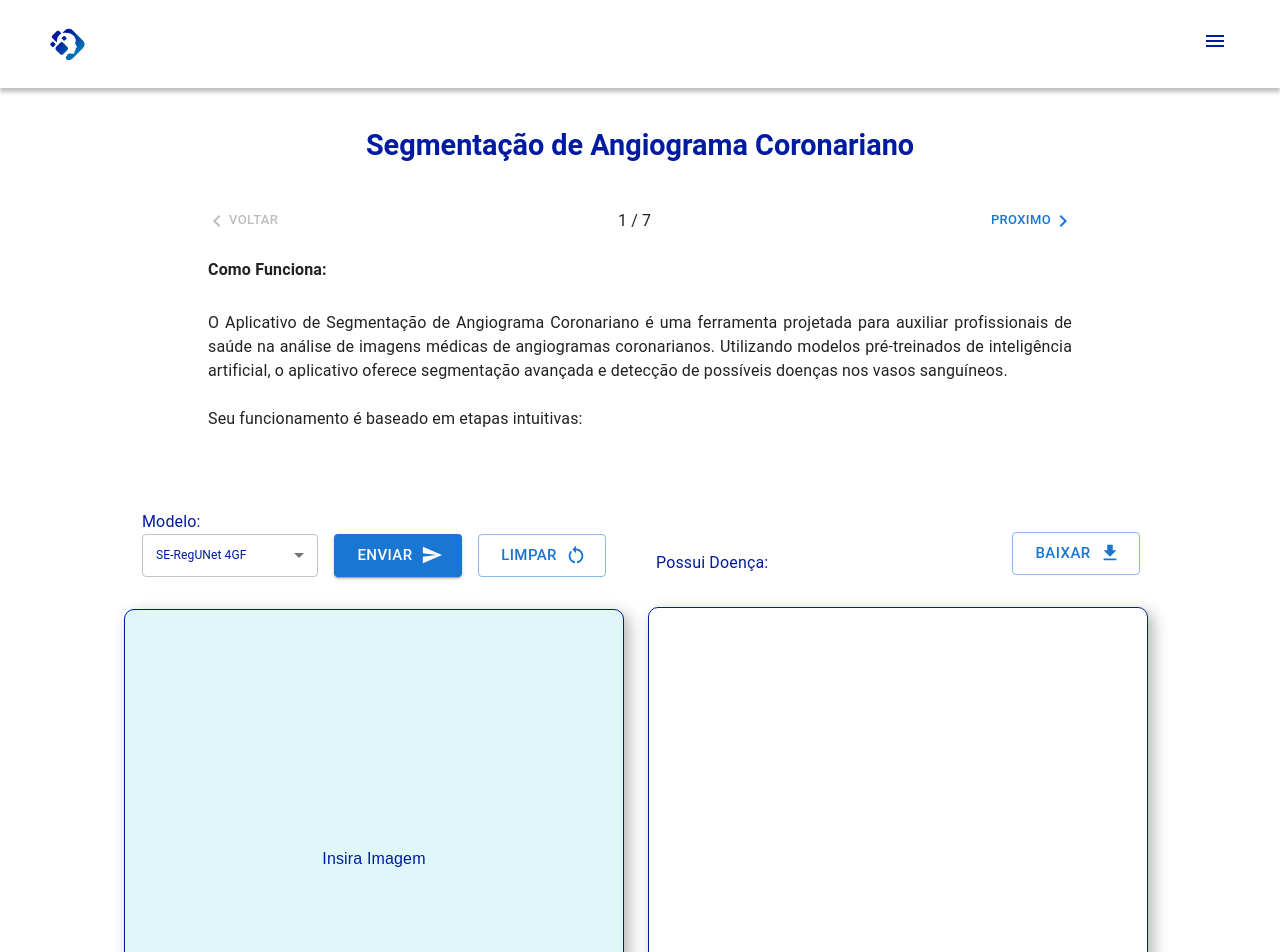
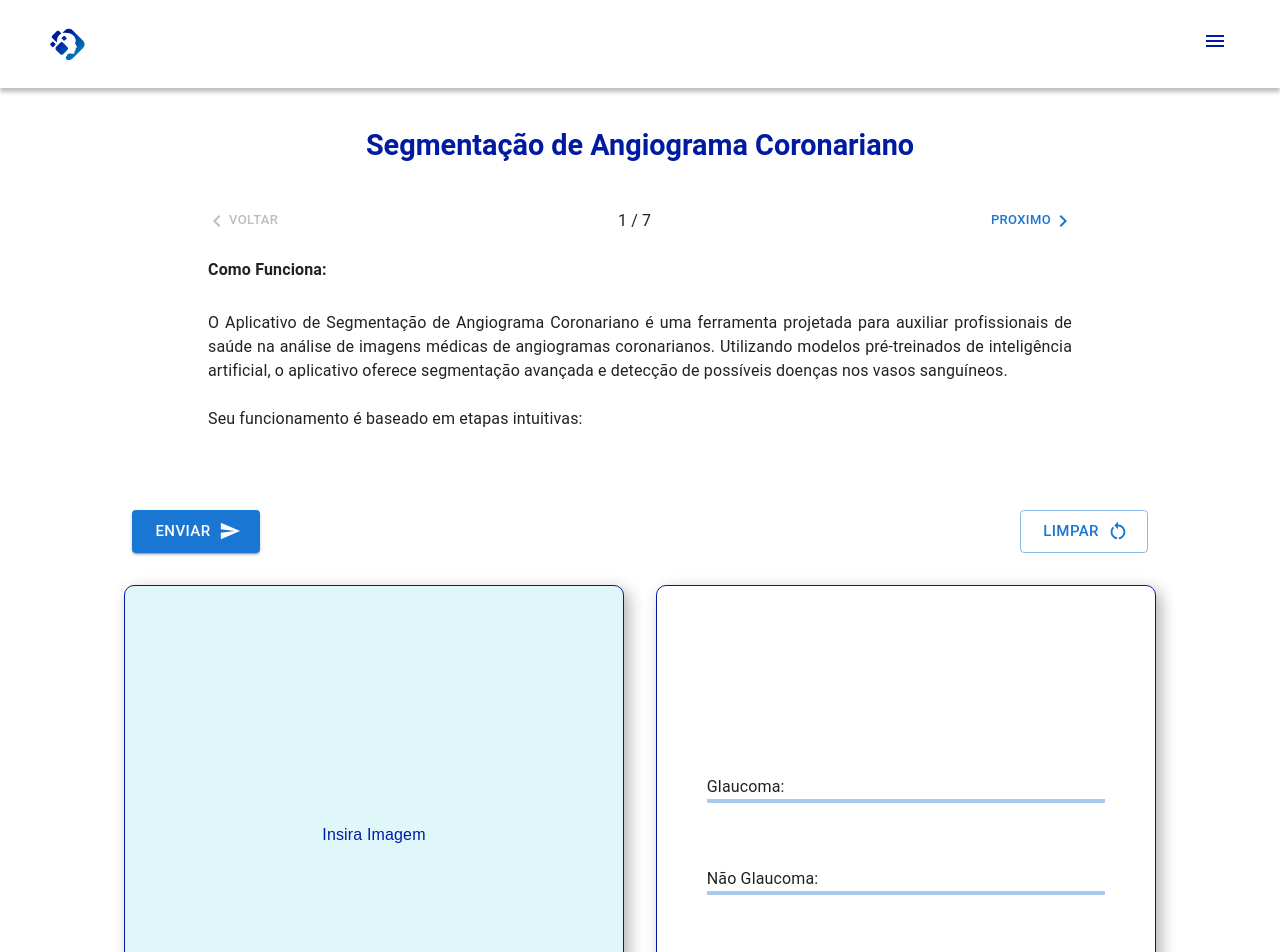
Before and after one commit to DheiverSantos/GeniusAI, a React (Vite) app: page /GlaucoSwin in a window 1280 px wide. Shown: the top 952 px of the page. Built offline with nearby package versions, Linux system fonts and the light colour scheme; sample sign-in values are in the browser's storage.

Commit message:
feat: add API and Route glaucoSwin

```diff
--- /dev/null
+++ b/src/API/getGlaucoSwin.ts
@@ -0,0 +1,30 @@
+interface ClassificationResult {
+  score: number
+  label: string
+}
+
+type ApiResponse = ClassificationResult[]
+
+async function getGlaucoSwin(imageBlob: Blob): Promise<ApiResponse> {
+  const response = await fetch(
+    'https://api-inference.huggingface.co/models/DHEIVER/Modelo-de-Classificacao-de-Glaucoma',
+    {
+      headers: {
+        Authorization: 'Bearer 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',
+      },
+      method: 'POST',
+      body: imageBlob,
+    },
+  )
+
+  if (!response.ok) {
+    throw new Error(`API call failed with status: ${response.statusText}`)
+  }
+
+  const result: ApiResponse = await response.json()
+  console.log(result)
+
+  return result
+}
+
+export default getGlaucoSwin
--- a/src/App.tsx
+++ b/src/App.tsx
@@ -2,6 +2,7 @@ import { Route, Routes } from 'react-router-dom'
 import Login from './pages/login'
 import Analise from './pages/angioCor'
 import Catalogue from './pages/catalogue'
+import GlaucoSwin from './pages/glaucoSwin'
 
 function App() {
   return (
@@ -9,7 +10,7 @@ function App() {
       <Route path="/" element={<Login />} />
       <Route path="/Catalogo" element={<Catalogue />} />
       <Route path="/AngioCor" element={<Analise />} />
-      <Route path="/GlaucoSwin" element={<Analise />} />
+      <Route path="/GlaucoSwin" element={<GlaucoSwin />} />
       <Route path="/BTSwin" element={<Analise />} />
       <Route path="/ABUS" element={<Analise />} />
       <Route path="/ASCD" element={<Analise />} />
--- /dev/null
+++ b/src/pages/glaucoSwin/index.tsx
@@ -0,0 +1,173 @@
+import { useEffect, useState, useRef } from 'react'
+import SendIcon from '@mui/icons-material/Send'
+import RestartAltIcon from '@mui/icons-material/RestartAlt'
+import { useNavigate } from 'react-router-dom'
+import {
+  CssBaseline,
+  ThemeProvider,
+  createTheme,
+  Button,
+  Typography,
+  Box,
+  LinearProgress,
+} from '@mui/material'
+import InputImg from '../../components/inputImg/InputImg'
+import Header from '../../components/header/Header'
+import Intro from '../../components/Intro'
+import {
+  divAnaliseStyle,
+  btnStyles,
+  mainStyle,
+  boxLeftStyle,
+  boxRigthStyle,
+} from './style'
+import getGlaucoSwin from '../../API/getGlaucoSwin'
+import { boxResultStyles } from '../glaucoSwin/style'
+
+const theme = createTheme({
+  palette: {
+    mode: 'light',
+  },
+})
+
+interface ClassificationResult {
+  score: number
+  label: string
+}
+
+type AnaliseType = [ClassificationResult, ClassificationResult] | []
+
+export default function GlaucoSwin() {
+  const [isResetImg, setIsResetImg] = useState(false)
+  const [analise, setAnalise] = useState<AnaliseType>([])
+  const [selectedImage, setSelectedImage] = useState<Blob | null>(null)
+  const navigate = useNavigate()
+  const downloadRef = useRef<HTMLAnchorElement>(null)
+
+  useEffect(() => {
+    if (localStorage.getItem('isAuthenticated') !== 'true') {
+      navigate('/')
+    }
+  }, [navigate])
+
+  const handleSend = async () => {
+    setIsResetImg(false)
+
+    if (selectedImage) {
+      const result = await getGlaucoSwin(selectedImage)
+      console.log('teste Req analise', result)
+
+      setAnalise(result as AnaliseType)
+    }
+
+    setSelectedImage(null)
+  }
+
+  const handleReset = async () => {
+    setIsResetImg(true)
+    setAnalise([])
+  }
+
+  return (
+    <ThemeProvider theme={theme}>
+      <CssBaseline />
+      <a
+        ref={downloadRef}
+        style={{ display: 'none' }}
+        download="result_image.jpg"
+      ></a>{' '}
+      <Box sx={mainStyle}>
+        <Header />
+        <Intro />
+        <Box sx={divAnaliseStyle}>
+          <Box
+            sx={{
+              display: 'flex',
+              flexDirection: 'column',
+              alignItems: 'center',
+            }}
+          >
+            {/* Side left */}
+            <Box sx={boxLeftStyle}>
+              <Button
+                size="large"
+                variant="contained"
+                endIcon={<SendIcon />}
+                onClick={handleSend}
+                sx={btnStyles}
+              >
+                Enviar
+              </Button>
+            </Box>
+            <InputImg
+              isResetImg={isResetImg}
+              setSelectedImage={setSelectedImage}
+            />
+          </Box>
+          <Box
+            sx={{
+              display: 'flex',
+              flexDirection: 'column',
+              alignItems: 'center',
+            }}
+          >
+            {/* Side rigth */}
+            <Box sx={boxRigthStyle}>
+              <Button
+                size="large"
+                variant="outlined"
+                endIcon={<RestartAltIcon />}
+                onClick={handleReset}
+                sx={btnStyles}
+              >
+                Limpar
+              </Button>
+            </Box>
+            <Box sx={boxResultStyles}>
+              <Box
+                sx={{
+                  display: 'flex',
+                  flexDirection: 'column',
+                  width: '80%',
+                  height: '50%',
+                  justifyContent: 'space-evenly',
+                }}
+              >
+                <Box sx={{ width: '100%' }}>
+                  <Typography>{`Glaucoma: ${
+                    analise.length > 0 && analise[0]?.score
+                      ? `${Math.round(analise[0]?.score * 1000) / 10}%`
+                      : ''
+                  }`}</Typography>
+                  <LinearProgress
+                    variant="determinate"
+                    value={
+                      analise.length > 0 && analise[0]?.score
+                        ? Math.round(analise[0]?.score * 1000) / 10
+                        : 0
+                    }
+                  />
+                </Box>
+                <Box sx={{ width: '100%' }}>
+                  <Typography>{`Não Glaucoma: ${
+                    analise.length > 0 && analise[1]?.score
+                      ? `${Math.round(analise[1]?.score * 1000) / 10}%`
+                      : ''
+                  }`}</Typography>
+                  <LinearProgress
+                    variant="determinate"
+                    value={
+                      analise.length > 0 && analise[1]?.score
+                        ? Math.round(analise[1]?.score * 1000) / 10
+                        : 0
+                    }
+                  />
+                </Box>
+              </Box>
+            </Box>
+          </Box>
+        </Box>
+      </Box>
+    </ThemeProvider>
+  )
+}
--- /dev/null
+++ b/src/pages/glaucoSwin/style.ts
@@ -0,0 +1,90 @@
+export const mainStyle = {
+  display: 'flex',
+  flexDirection: 'column',
+  alignItems: 'center',
+  width: '100%',
+  height: '100%',
+  overflow: 'auto',
+}
+
+export const btnStyles = {
+  width: {
+    xs: '6rem',
+    sm: '7rem',
+    md: '7.5rem',
+    lg: '8rem',
+    xl: '8.5rem',
+  },
+  height: {
+    xs: '2rem',
+    sm: '2.3rem',
+    md: '2.5rem',
+    lg: '2.7rem',
+    xl: '2.9rem',
+  },
+}
+
+export const divAnaliseStyle = {
+  display: 'flex',
+  padding: '15px',
+  width: '95%',
+  height: 'auto',
+  justifyContent: 'center',
+  flexDirection: { xs: 'column', sm: 'column', md: 'row' },
+  gap: { xs: '1rem', sm: '1rem', md: '1rem' },
+}
+
+export const boxLeftStyle = {
+  display: 'flex',
+  alignItems: 'flex-end',
+  margin: '.5rem',
+  justifyContent: 'flex-start',
+  padding: '0.5rem',
+  width: {
+    xs: '18.75rem',
+    sm: '25rem',
+    md: '28.125rem',
+    lg: '31.25rem',
+    xl: '34.375rem',
+  },
+}
+
+export const boxRigthStyle = {
+  display: 'flex',
+  alignItems: 'flex-end',
+  margin: '0.5rem 0.5rem 0.5rem',
+  justifyContent: 'flex-end',
+  width: {
+    xs: '18.75rem',
+    sm: '25rem',
+    md: '28.125rem',
+    lg: '31.25rem',
+    xl: '34.375rem',
+  },
+  padding: '0.5rem',
+}
+
+export const boxResultStyles = {
+  width: {
+    xs: '18.75rem',
+    sm: '25rem',
+    md: '28.125rem',
+    lg: '31.25rem',
+    xl: '34.375rem',
+  },
+  height: {
+    xs: '18.75rem',
+    sm: '25rem',
+    md: '28.125rem',
+    lg: '31.25rem',
+    xl: '34.375rem',
+  },
+  marginTop: '1rem',
+  border: '0.0625rem solid #001BA1',
+  borderRadius: '0.625rem',
+  boxShadow: '0.3125rem 0.3125rem 1rem rgba(0, 0, 0, 0.3)',
+  display: 'flex',
+  justifyContent: 'center',
+  alignItems: 'center',
+  overflow: 'hidden',
+}
```
